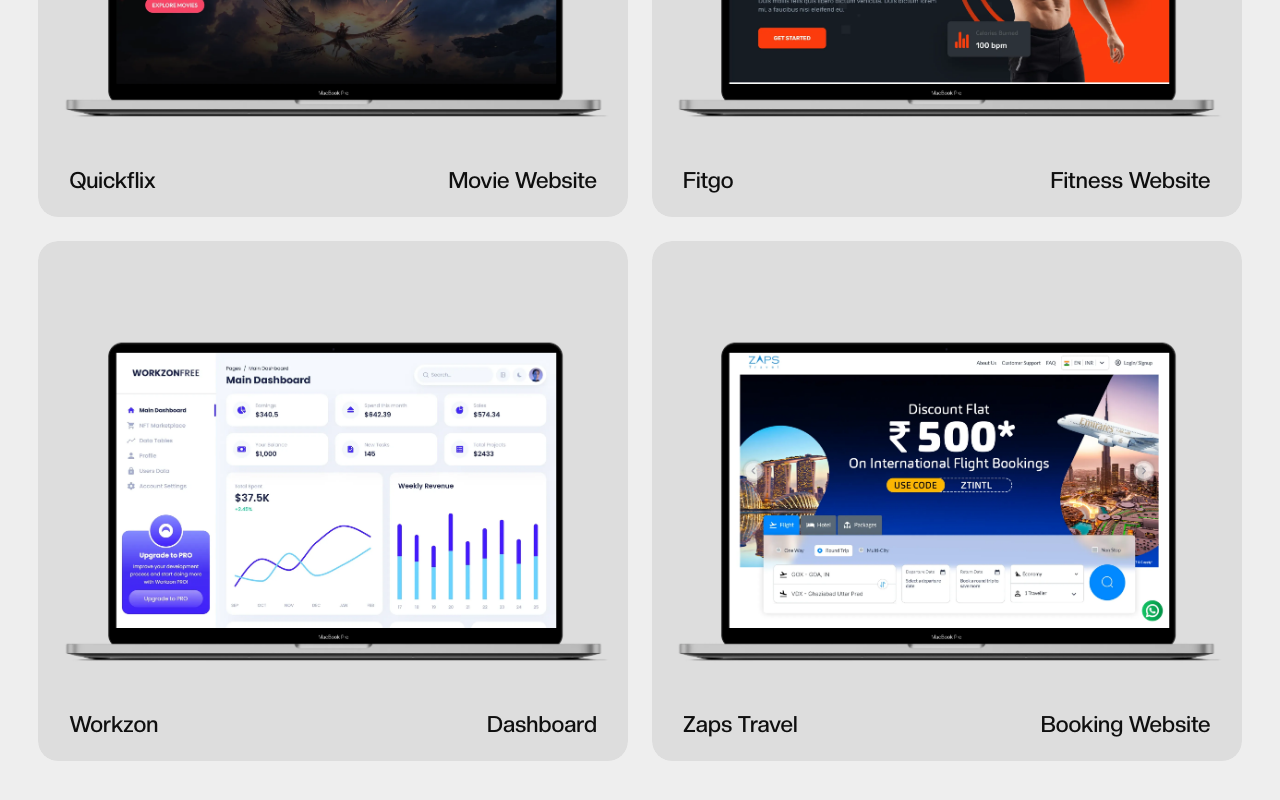
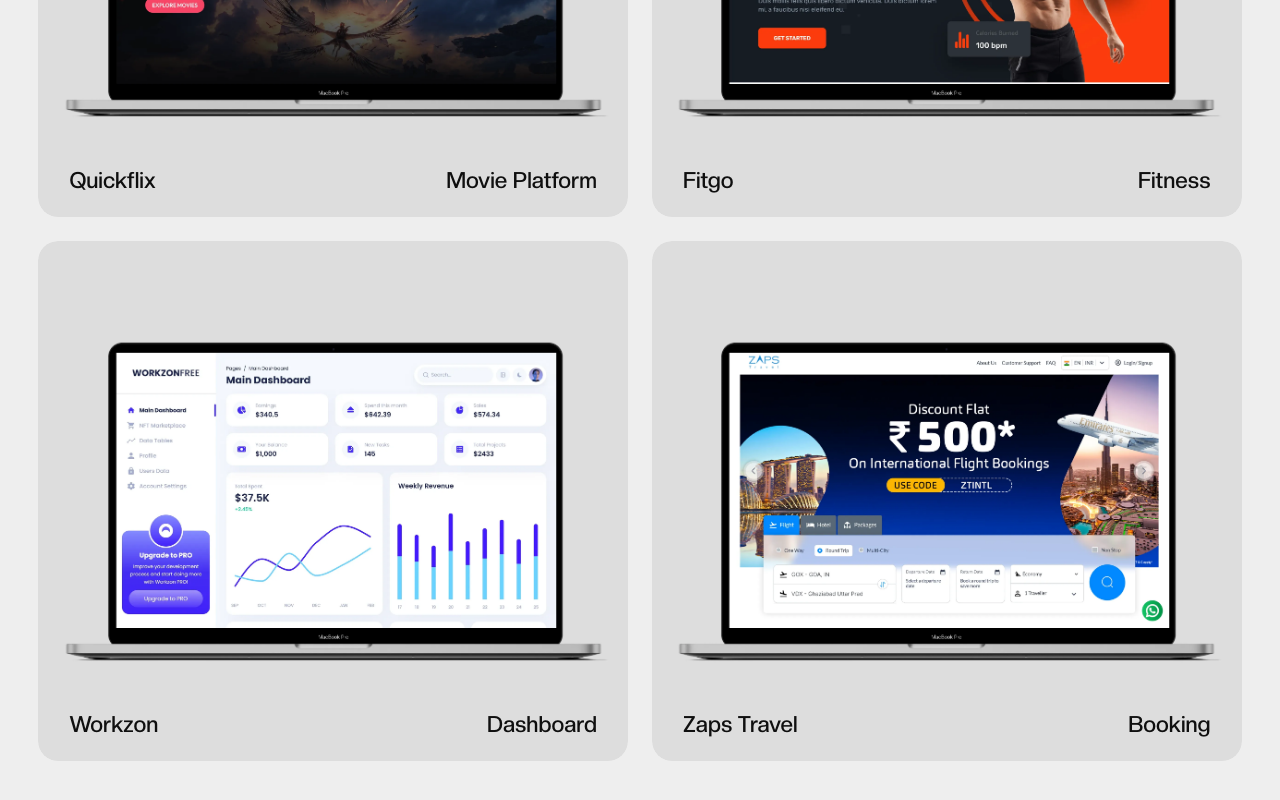
Before and after one commit to sheikhmuktadir-dev/muktadir-portfolio, a React (Vite) app: page / in a window 1280 px wide. Shown: the part 2468-3268 px from the top of the page. Built offline with nearby package versions, Linux system fonts and the light colour scheme.

Commit message:
title update

```diff
--- a/src/Data/Data.js
+++ b/src/Data/Data.js
@@ -80,14 +80,14 @@
   {
     id: 1,
     title: "Quickflix",
-    title2: "Movie Website",
+    title2: "Movie Platform",
     image: "/images/quickflix.webp",
     link: "https://quickflix-shows.vercel.app/",
   },
   {
     id: 2,
     title: "Fitgo",
-    title2: "Fitness Website",
+    title2: "Fitness",
     image: "/images/fitgo.webp",
     link: "https://fitgo-fitness.vercel.app/",
   },
@@ -101,7 +101,7 @@
   {
     id: 4,
     title: "Zaps Travel",
-    title2: "Booking Website",
+    title2: "Booking",
     image: "/images/zap.webp",
     link: "https://www.zapstravel.com/",
   },
```
